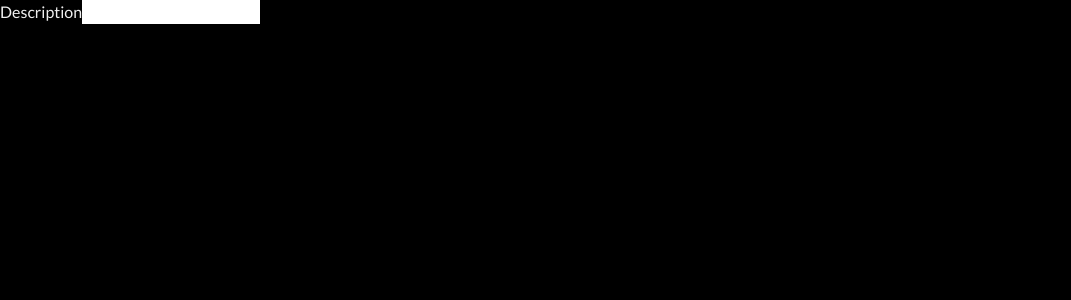
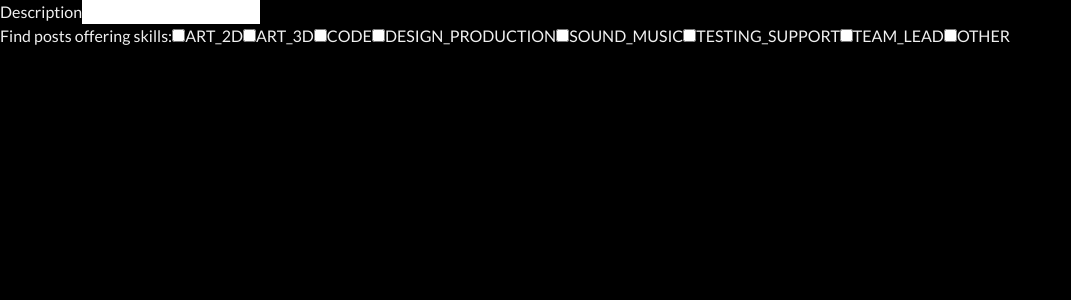
Before and after one commit to GameMakersToolkit/team-finder, a React (Vite) app in the folder ui/: page / in a window 1280 px wide. Shown: the top 300 px of the page, without its empty margins (0-1071 px from the left). Built offline with nearby package versions, Linux system fonts and the light colour scheme; no server answers.

Commit message:
Fix logic

```diff
--- /dev/null
+++ b/ui/src/model/skill.ts
@@ -0,0 +1,15 @@
+export const allSkills = [
+  "ART_2D",
+  "ART_3D",
+  "CODE",
+  "DESIGN_PRODUCTION",
+  "SOUND_MUSIC",
+  "TESTING_SUPPORT",
+  "TEAM_LEAD",
+  "OTHER",
+] as const;
+
+export type Skill = typeof allSkills[number];
+
+export const isSkill = (input: string): input is Skill =>
+  (allSkills as readonly string[]).includes(input);
--- a/ui/src/pages/Home/Home.tsx
+++ b/ui/src/pages/Home/Home.tsx
@@ -1,6 +1,7 @@
 import * as React from "react";
 import { useSearchParams } from "react-router-dom";
-import { usePostsList } from "../../queries/posts";
+import { allSkills, isSkill } from "../../model/skill";
+import { SearchOptions, usePostsList } from "../../queries/posts";
 import { useUpdateSearchParam } from "../../utils/searchParam";
 import { useThrottleState } from "../../utils/throttleState";
 
@@ -19,8 +20,14 @@ export const Home: React.FC = () => {
     }
   );
 
-  const searchOptions = {
+  const skillsPossessedFilter = searchParams
+    .get("skillsPossessed")
+    ?.split(",")
+    .filter(isSkill);
+
+  const searchOptions: SearchOptions = {
     description: searchParams.get("description") || undefined,
+    skillsPossessed: skillsPossessedFilter,
   };
 
   const query = usePostsList(searchOptions);
@@ -36,6 +43,33 @@ export const Home: React.FC = () => {
           onChange={(e) => setDescription(e.currentTarget.value)}
         />
       </div>
+      <div>
+        Find posts offering skills:
+        {allSkills.map((skill) => {
+          return (
+            <label key={skill}>
+              <input
+                type="checkbox"
+                checked={skillsPossessedFilter?.includes(skill) ?? false}
+                onChange={(e) => {
+                  let newList = skillsPossessedFilter ?? [];
+                  if (e.currentTarget.checked && !newList.includes(skill)) {
+                    newList = newList.concat([skill]);
+                  } else if (!e.currentTarget.checked) {
+                    newList = newList.filter((it) => it !== skill);
+                  }
+                  updateSearchParam(
+                    "skillsPossessed",
+                    newList.length ? newList.join(",") : null
+                  );
+                }}
+              />
+              {skill}
+            </label>
+          );
+        })}
+      </div>
+      {query.data && <div>{query.data.length} results found</div>}
       <pre>{JSON.stringify(query.data, null, 2)}</pre>
     </div>
   );
--- a/ui/src/queries/posts.ts
+++ b/ui/src/queries/posts.ts
@@ -1,7 +1,7 @@
 import { useQuery, UseQueryOptions, UseQueryResult } from "react-query";
+import { Skill } from "../model/skill";
 import { apiRequest, toQueryString } from "../utils/apiRequest";
 
-export type Skill = string; // TODO: literal union/enum
 export type Availability = string; // TODO: literal union/enum
 export type SupportedLanguage = string; // TODO: literal union/enum
 
@@ -52,15 +52,22 @@ export function usePostsList(
   searchOptions?: SearchOptions,
   queryOptions?: UseQueryOptions<GetPost[], Error, Post[], PostsListQueryKey>
 ): UseQueryResult<Post[], Error> {
+  const normalizedSearchOptions = { ...searchOptions };
+  if (normalizedSearchOptions.skillsPossessed) {
+    normalizedSearchOptions.skillsPossessed = [
+      ...normalizedSearchOptions.skillsPossessed,
+    ];
+    normalizedSearchOptions.skillsPossessed.sort();
+  }
   return useQuery(
-    ["posts", "list", searchOptions ?? {}],
+    ["posts", "list", normalizedSearchOptions ?? {}],
     () => {
       const params = {
-        ...searchOptions,
-        skillsPossessed: searchOptions?.skillsPossessed?.join(","),
-        skillsSought: searchOptions?.skillsSought?.join(","),
-        languages: searchOptions?.languages?.join(","),
-        availability: searchOptions?.availability?.join(","),
+        ...normalizedSearchOptions,
+        skillsPossessed: normalizedSearchOptions?.skillsPossessed?.join(","),
+        skillsSought: normalizedSearchOptions?.skillsSought?.join(","),
+        languages: normalizedSearchOptions?.languages?.join(","),
+        availability: normalizedSearchOptions?.availability?.join(","),
       };
       return apiRequest<GetPost[]>(`/posts?${toQueryString(params)}`);
     },
--- a/ui/src/utils/throttleState.ts
+++ b/ui/src/utils/throttleState.ts
@@ -4,7 +4,7 @@ export function useThrottleState<T>(
   current: T,
   updateBackingValue: (newValue: T) => void,
   {
-    timeout = 500,
+    timeout = 300,
     immediatelyUpdateIfFalsey = false,
   }: { timeout?: number; immediatelyUpdateIfFalsey?: boolean } = {}
 ): [T, (newValue: T) => void] {
```
